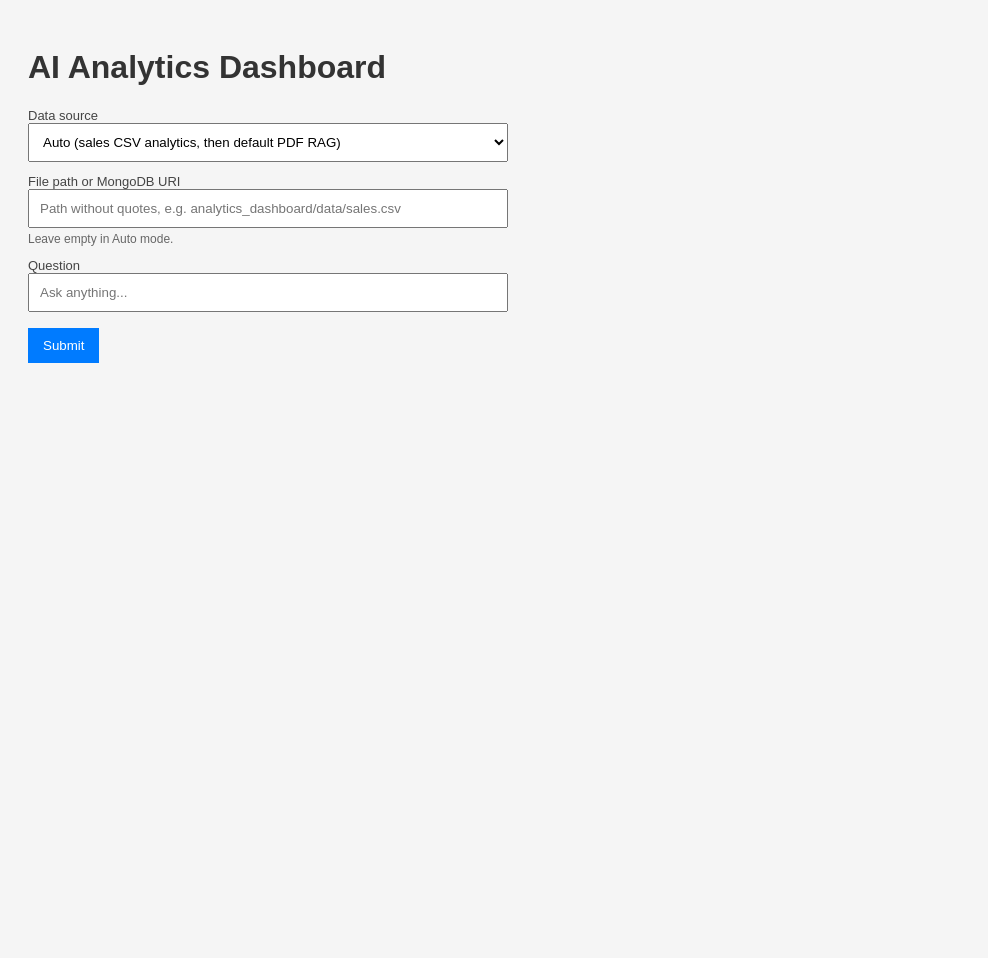
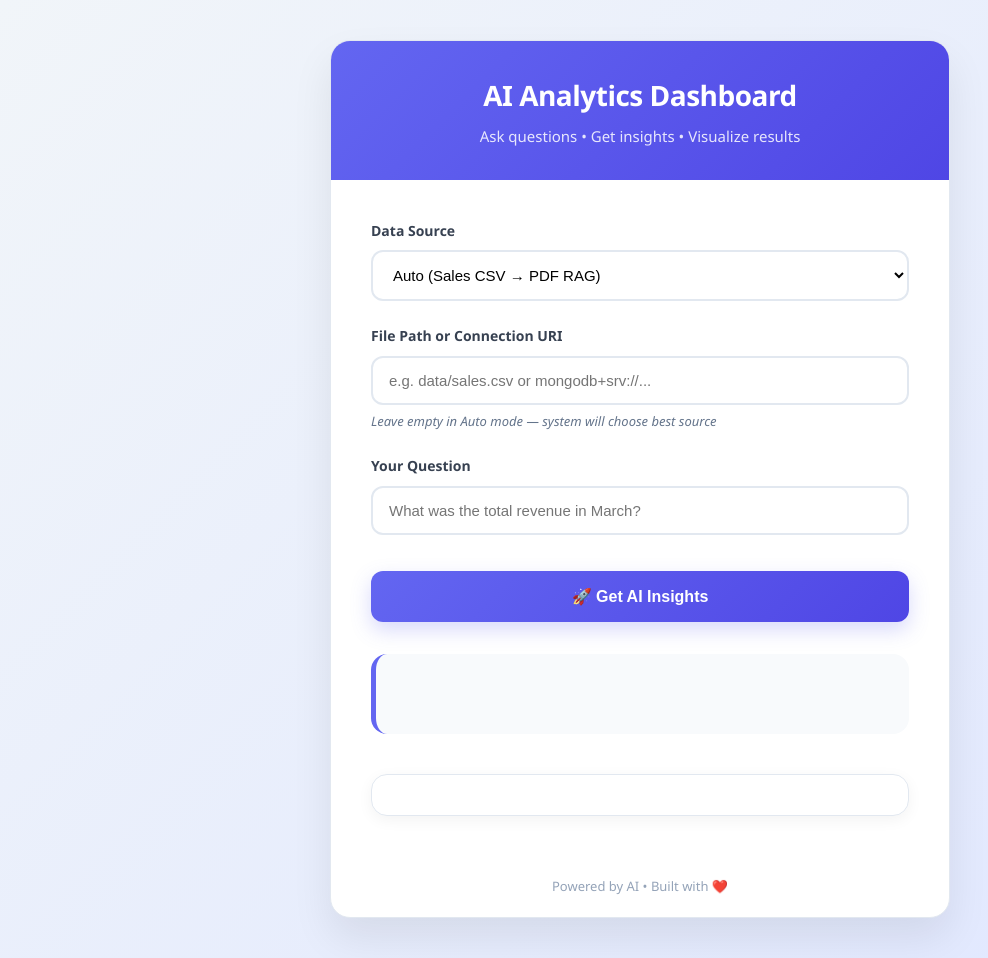
Before and after one commit to vivechna202/DATA-ANALYTICS-DASHBOARD, a Flask app: page / in a window 1280 px wide. Shown: the whole page, without its empty margins (0-988 px from the left). Before the commit the page ends 363 px from the top, so only its background shows below. Run offline with Flask 3, Linux system fonts and the light colour scheme; some libraries are stand-ins or nearby versions.

Commit message:
added ui

```diff
--- a/analytics_dashboard/templates/index.html
+++ b/analytics_dashboard/templates/index.html
@@ -1,158 +1,308 @@
 <!DOCTYPE html>
-<html>
+<html lang="en">
 <head>
     <title>AI Analytics Dashboard</title>
     <script src="https://cdn.plot.ly/plotly-latest.min.js"></script>
 
     <style>
+        :root {
+            --primary: #6366f1;
+            --primary-dark: #4f46e5;
+            --bg: #f8fafc;
+            --card-bg: #ffffff;
+            --text: #1e2937;
+            --text-light: #64748b;
+            --border: #e2e8f0;
+        }
+
+        * {
+            margin: 0;
+            padding: 0;
+            box-sizing: border-box;
+        }
+
         body {
-            font-family: Arial, sans-serif;
-            padding: 20px;
-            background: #f5f5f5;
+            font-family: 'Segoe UI', system-ui, -apple-system, BlinkMacSystemFont, sans-serif;
+            background: linear-gradient(135deg, #f1f5f9 0%, #e0e7ff 100%);
+            min-height: 100vh;
+            padding: 40px 20px;
+            color: var(--text);
+            line-height: 1.6;
+        }
+
+        .container {
+            max-width: 620px;
+            margin: 0 auto;
+            background: var(--card-bg);
+            border-radius: 20px;
+            box-shadow: 0 20px 40px rgba(0, 0, 0, 0.08);
+            overflow: hidden;
+            border: 1px solid var(--border);
+        }
+
+        header {
+            background: linear-gradient(135deg, var(--primary), var(--primary-dark));
+            color: white;
+            padding: 32px 40px;
+            text-align: center;
         }
 
         h1 {
-            color: #333;
+            font-size: 28px;
+            font-weight: 700;
+            margin: 0;
+            letter-spacing: -0.5px;
+        }
+
+        .subtitle {
+            opacity: 0.85;
+            font-size: 15px;
+            margin-top: 6px;
+            font-weight: 400;
+        }
+
+        .content {
+            padding: 40px;
+        }
+
+        .form-group {
+            margin-bottom: 24px;
         }
 
         label {
             display: block;
-            margin-top: 12px;
-            font-size: 13px;
-            color: #444;
+            margin-bottom: 8px;
+            font-size: 14px;
+            font-weight: 600;
+            color: #374151;
         }
 
         input[type="text"], select {
-            padding: 10px;
             width: 100%;
-            max-width: 480px;
-            box-sizing: border-box;
+            padding: 14px 16px;
+            border: 2px solid var(--border);
+            border-radius: 12px;
+            font-size: 15px;
+            transition: all 0.3s ease;
+            background: #fff;
         }
 
-        .row {
-            max-width: 500px;
+        input[type="text"]:focus, select:focus {
+            outline: none;
+            border-color: var(--primary);
+            box-shadow: 0 0 0 4px rgba(99, 102, 241, 0.15);
         }
 
-        button {
-            margin-top: 16px;
-            padding: 10px 15px;
-            background: #007BFF;
-            color: white;
-            border: none;
+        select {
             cursor: pointer;
         }
 
-        button:hover {
-            background: #0069d9;
-        }
-
-        #answer {
-            margin-top: 20px;
-            font-weight: bold;
-            white-space: pre-line;
-        }
-
-        #source {
-            margin-top: 5px;
-            font-size: 12px;
-            color: gray;
-        }
-
-        #chart {
-            margin-top: 30px;
-        }
-
         .hint {
-            font-size: 12px;
-            color: #666;
-            margin-top: 4px;
+            font-size: 13px;
+            color: #64748b;
+            margin-top: 6px;
+            font-style: italic;
         }
 
         .mongo-fields {
             display: none;
-            margin-top: 8px;
+            background: #f8fafc;
+            padding: 20px;
+            border-radius: 12px;
+            border: 1px solid var(--border);
+            margin-top: 16px;
         }
 
         .mongo-fields.visible {
             display: block;
+        }
+
+        button {
+            width: 100%;
+            padding: 16px;
+            background: linear-gradient(135deg, var(--primary), var(--primary-dark));
+            color: white;
+            border: none;
+            border-radius: 12px;
+            font-size: 16px;
+            font-weight: 600;
+            cursor: pointer;
+            transition: all 0.3s ease;
+            margin-top: 12px;
+            box-shadow: 0 8px 20px rgba(99, 102, 241, 0.25);
+        }
+
+        button:hover {
+            transform: translateY(-2px);
+            box-shadow: 0 12px 25px rgba(99, 102, 241, 0.35);
+        }
+
+        button:active {
+            transform: translateY(0);
+        }
+
+        #answer {
+            margin-top: 32px;
+            font-size: 18px;
+            line-height: 1.7;
+            padding: 24px;
+            background: #f8fafc;
+            border-radius: 16px;
+            border-left: 5px solid var(--primary);
+            white-space: pre-line;
+            min-height: 80px;
+        }
+
+        #source {
+            margin-top: 12px;
+            font-size: 13px;
+            color: #64748b;
+            text-align: center;
+        }
+
+        #chart {
+            margin-top: 40px;
+            padding: 20px;
+            background: white;
+            border-radius: 16px;
+            box-shadow: 0 4px 15px rgba(0, 0, 0, 0.05);
+            border: 1px solid var(--border);
+        }
+
+        .footer {
+            text-align: center;
+            padding: 20px;
+            font-size: 13px;
+            color: #94a3b8;
+        }
+
+        /* Responsive */
+        @media (max-width: 600px) {
+            .content {
+                padding: 30px 24px;
+            }
+            header {
+                padding: 28px 24px;
+            }
         }
     </style>
 </head>
 
 <body>
 
+    <div class="container">
+        <header>
             <h1>AI Analytics Dashboard</h1>
+            <p class="subtitle">Ask questions • Get insights • Visualize results</p>
+        </header>
 
-    <div class="row">
-        <label for="sourceType">Data source</label>
+        <div class="content">
+            <div class="form-group">
+                <label for="sourceType">Data Source</label>
                 <select id="sourceType" onchange="toggleMongoFields()">
-            <option value="auto">Auto (sales CSV analytics, then default PDF RAG)</option>
-            <option value="pdf">PDF (path to .pdf file)</option>
-            <option value="csv">CSV (path to .csv file → RAG over rows as text)</option>
-            <option value="mongo">MongoDB (connection URI)</option>
+                    <option value="auto">Auto (Sales CSV → PDF RAG)</option>
+                    <option value="pdf">PDF Document</option>
+                    <option value="csv">CSV File (Row-based RAG)</option>
+                    <option value="mongo">MongoDB Database</option>
                 </select>
             </div>
 
-    <div class="row">
-        <label for="sourceInput">File path or MongoDB URI</label>
-        <input type="text" id="sourceInput" placeholder="Path without quotes, e.g. analytics_dashboard/data/sales.csv" />
-        <p class="hint" id="sourceHint">Leave empty in Auto mode. For MongoDB, paste the full URI here.</p>
+            <div class="form-group">
+                <label for="sourceInput">File Path or Connection URI</label>
+                <input type="text" id="sourceInput" placeholder="e.g. data/sales.csv or mongodb+srv://..." />
+                <p class="hint" id="sourceHint">Leave empty for Auto mode</p>
             </div>
 
+            <!-- MongoDB Extra Fields -->
             <div id="mongoFields" class="mongo-fields">
-        <label for="mongoDatabase">Database (optional if in URI)</label>
+                <div class="form-group">
+                    <label for="mongoDatabase">Database Name (optional)</label>
                     <input type="text" id="mongoDatabase" placeholder="mydb" />
-        <label for="mongoCollection">Collection (required)</label>
+                </div>
+                <div class="form-group">
+                    <label for="mongoCollection">Collection Name <span style="color:red;">*</span></label>
                     <input type="text" id="mongoCollection" placeholder="documents" />
-        <label for="mongoLimit">Document limit</label>
-        <input type="text" id="mongoLimit" placeholder="5000" />
+                </div>
+                <div class="form-group">
+                    <label for="mongoLimit">Maximum Documents</label>
+                    <input type="text" id="mongoLimit" placeholder="5000" value="2000" />
+                </div>
             </div>
 
-    <div class="row">
-        <label for="queryInput">Question</label>
-        <input type="text" id="queryInput" placeholder="Ask anything..." />
+            <div class="form-group">
+                <label for="queryInput">Your Question</label>
+                <input type="text" id="queryInput" placeholder="What was the total revenue in March?" />
             </div>
 
-    <button type="button" onclick="sendQuery()">Submit</button>
+            <button type="button" onclick="sendQuery()">
+                🚀 Get AI Insights
+            </button>
 
             <h3 id="answer"></h3>
             <div id="source"></div>
 
             <div id="chart"></div>
+        </div>
+
+        <div class="footer">
+            Powered by AI • Built with ❤️
+        </div>
+    </div>
 
     <script>
         function toggleMongoFields() {
             const st = document.getElementById("sourceType").value;
             const mongo = document.getElementById("mongoFields");
             const hint = document.getElementById("sourceHint");
+
             mongo.classList.toggle("visible", st === "mongo");
+
             if (st === "auto") {
-                hint.innerText = "Leave empty in Auto mode.";
+                hint.innerText = "Leave empty in Auto mode — system will choose best source";
             } else if (st === "mongo") {
-                hint.innerText = "Paste mongodb:// or mongodb+srv:// URI. Set database/collection below if not in URI.";
+                hint.innerText = "Enter MongoDB URI above. Configure collection below.";
             } else {
-                hint.innerText = "Absolute or project-relative path — no surrounding quotes.";
+                hint.innerText = "Enter file path (relative or absolute) — no quotes needed";
             }
         }
 
         async function sendQuery() {
-            const query = document.getElementById("queryInput").value;
+            const query = document.getElementById("queryInput").value.trim();
+            if (!query) {
+                alert("Please enter a question!");
+                return;
+            }
+
             const sourceType = document.getElementById("sourceType").value;
             const sourceInput = document.getElementById("sourceInput").value.trim();
 
-            const body = { query: query, source_type: sourceType };
-            if (sourceInput) {
-                body.source_input = sourceInput;
-            }
+            const body = {
+                query: query,
+                source_type: sourceType
+            };
+
+            if (sourceInput) body.source_input = sourceInput;
+
             if (sourceType === "mongo") {
                 const db = document.getElementById("mongoDatabase").value.trim();
                 const coll = document.getElementById("mongoCollection").value.trim();
                 const lim = document.getElementById("mongoLimit").value.trim();
+
                 if (db) body.mongo_database = db;
                 if (coll) body.mongo_collection = coll;
                 if (lim) body.mongo_limit = parseInt(lim, 10);
             }
 
+            // Show loading state
+            const answerEl = document.getElementById("answer");
+            const btn = document.querySelector("button");
+            const originalBtnText = btn.innerHTML;
+
+            answerEl.innerHTML = "Thinking...";
+            btn.innerHTML = "Processing...";
+            btn.disabled = true;
+
+            try {
                 const response = await fetch("/query", {
                     method: "POST",
                     headers: { "Content-Type": "application/json" },
@@ -161,20 +311,33 @@
 
                 const data = await response.json();
 
+                // Reset button
+                btn.innerHTML = originalBtnText;
+                btn.disabled = false;
+
                 document.getElementById("answer").innerText =
-                data.answer || data.message || data.error || "";
+                    data.answer || data.message || data.error || "No response received.";
 
                 const src = data.source ? `(Source: ${String(data.source).toUpperCase()})` : "";
-            document.getElementById("source").innerText = response.ok ? src : (data.error ? `Error: ${data.error}` : "");
+                document.getElementById("source").innerText = response.ok ? src : "";
 
+                // Clear and render chart if available
                 document.getElementById("chart").innerHTML = "";
 
                 if (response.ok && data.chart) {
                     const chartData = JSON.parse(data.chart);
-                Plotly.newPlot("chart", chartData.data, chartData.layout);
+                    Plotly.newPlot("chart", chartData.data, chartData.layout, {
+                        responsive: true,
+                        displayModeBar: true
+                    });
+                }
+            } catch (err) {
+                document.getElementById("answer").innerText = "Error connecting to server.";
+                console.error(err);
             }
         }
 
+        // Initialize
         toggleMongoFields();
     </script>
 
```
Also changed, not shown: analytics_dashboard/services/query_service.py (line endings or trailing spaces). Lines whose indentation alone changed are shown as unchanged.
